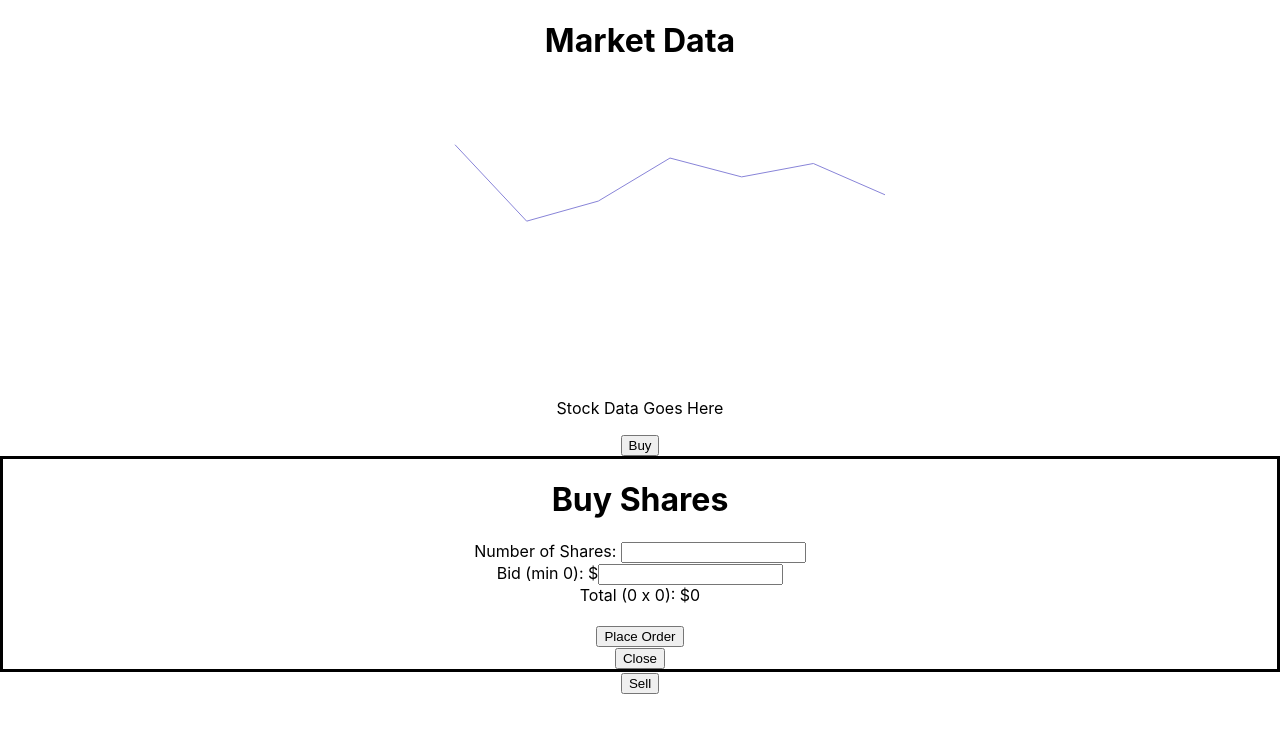
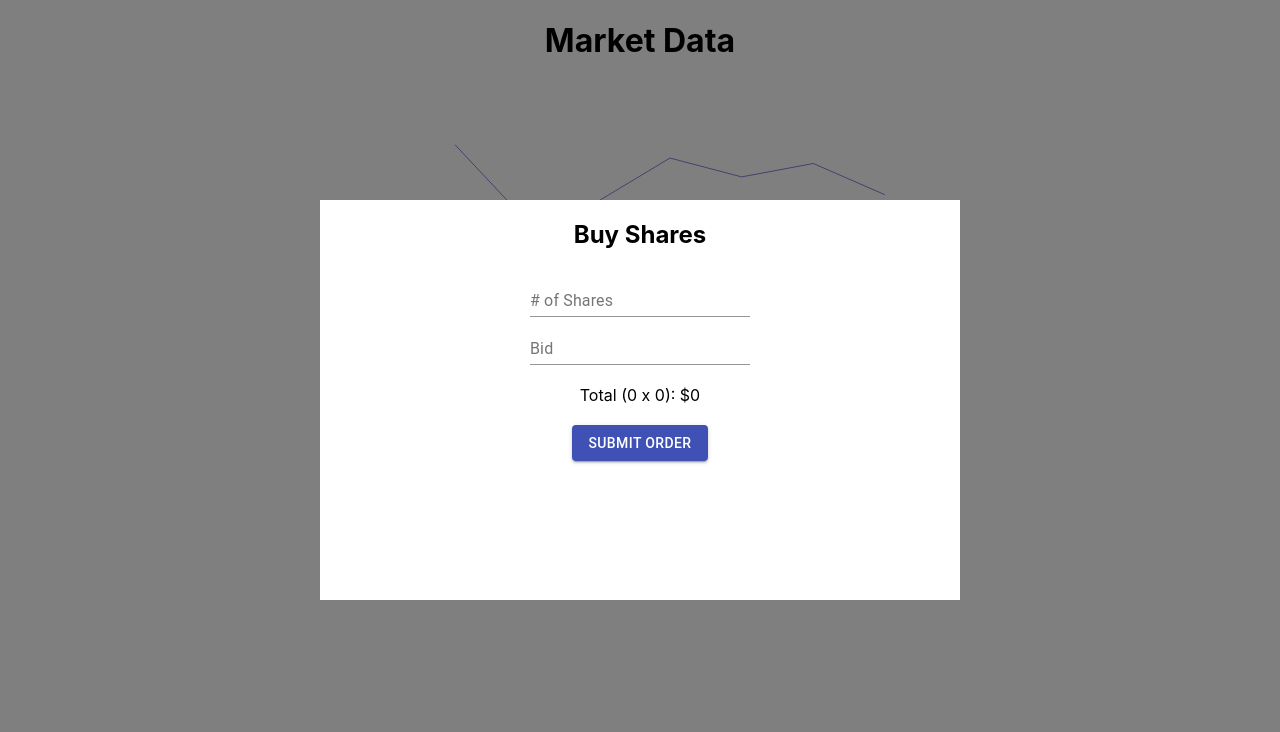
Before and after one commit to StockMarketSimulator-CSC-59867-03/SMSimulator_Website, a React (Create React App) app: page /marketdata in a window 1280 px wide. Both pictures are taken after a click on the button "Buy". Shown: the top 732 px of the page. Built offline with nearby package versions, Linux system fonts and the light colour scheme; no server answers; the database is empty.

Commit message:
added buy modal

```diff
--- /dev/null
+++ b/src/Components/BuyModal/BuyModal.scss
@@ -0,0 +1,7 @@
+.modal__background{
+
+    width: 50%;
+    height: 50%;
+    background-color: white;
+    outline:'none';
+}
--- /dev/null
+++ b/src/Components/BuyModal/BuyModal.tsx
@@ -0,0 +1,121 @@
+import React from 'react';
+
+import Button from "@material-ui/core/Button";
+import Modal from "@material-ui/core/Modal";
+import { render } from "@testing-library/react";
+import { makeStyles } from "@material-ui/core/styles";
+import "./BuyModal.scss";
+import "../../App.scss";
+import TextField from "@material-ui/core/TextField";
+import Backdrop from "@material-ui/core/Backdrop";
+import Fade from "@material-ui/core/Fade";
+import { RadioGroup, FormControlLabel, Radio, Grid } from "@material-ui/core";
+
+type BuyProps = {
+    show: boolean,
+    handleClose: any,
+};
+type BuyState = {
+    inputNumShares : number,
+    inputBid       : number,
+    minimumBid     : number
+};
+class BuyModal extends React.Component<BuyProps, BuyState>{
+    constructor(props : any){
+        super(props);
+        this.state = {
+            inputNumShares: 0,
+            inputBid:       0,
+            minimumBid:     0
+        }
+
+        this.handleChange = this.handleChange.bind(this);
+        this.handleSubmit = this.handleSubmit.bind(this);
+    }
+
+    handleChange(event : any) {
+        let value;
+        event.target.value <= 0 ? value = 0 : value = event.target.value;
+        this.setState({
+            ...this.state,
+            [event.target.name]: value,
+        })
+    }
+
+    handleSubmit(event : any) {
+        alert("Order submitted");
+        event.preventDefault();
+    }
+
+    // data = [{ name:"9:30 AM", price: 911.12},{ name:"9:35 AM", price: 899.36},{ name:"9:40 AM",price: 902.45},{ name: "9:45 AM", price: 909.07},{name:"9:45 AM", price: 906.17},{name:"9:50 AM", price: 908.23},{ name:"9:55 AM",price: 903.42}];
+
+
+    render() {
+        let var_total = this.state.inputNumShares * this.state.inputBid;
+        return (
+            <div>
+                <Modal
+                    aria-labelledby="simple-modal-title"
+                    aria-describedby="simple-modal-description"
+                    open={this.props.show}
+                    onClose={this.props.handleClose}
+                    style={{
+                        display: "flex",
+                        alignItems: "center",
+                        justifyContent: "center"
+                    }}
+                    closeAfterTransition
+                    BackdropComponent={Backdrop}
+                    BackdropProps={{
+                        timeout: 500
+                    }}>
+                    <Fade in={this.props.show}>
+                    <div className="modal__background " onClick={() => {}}>
+                        <Grid
+                            container
+                            direction="column"
+                            justify="center"
+                            alignItems="center">
+
+                            <h2>Buy Shares</h2>
+
+                            <TextField
+                            id="standard-basic"
+                            label="# of Shares"
+                            name="inputNumShares"
+                            onChange={this.handleChange}/>
+
+                            <TextField
+                            id="standard-basic"
+                            label="Bid"
+                            name="inputBid"
+                            onChange={this.handleChange}/>
+                            <br/>
+                            <label>Total ({this.state.inputNumShares} x {this.state.inputBid}): ${var_total}</label>
+                            <br/>
+                            <Button variant="contained" color="primary" onClick={this.handleSubmit}>
+                                Submit Order
+                            </Button>
+                        </Grid>
+                    </div>
+                    </Fade>
+                </Modal>
+                {/* <h1>Buy Shares</h1>
+                <div>
+                    <form onSubmit={this.handleSubmit}>
+                        <label>Number of Shares: <input type="number" name="inputNumShares" onChange={this.handleChange}></input></label>
+                        <br/>
+                        <label>Bid (min {this.state.minimumBid}): $<input type="number" step="0.01" name="inputBid" onChange={this.handleChange}></input></label>
+                        <br/>
+                        <label>Total ({this.state.inputNumShares} x {this.state.inputBid}): ${var_total}</label>
+                        <br />
+                        <br/>
+                        <input type="submit" value="Place Order"/>
+                    </form>
+                </div>
+                <button onClick={this.props.handleClose}>Close</button> */}
+            </div>
+        );
+    }
+}
+export default BuyModal;
--- a/src/Components/marketdata.tsx
+++ b/src/Components/marketdata.tsx
@@ -4,6 +4,7 @@ import Sell from './sell';
 import firebase from 'firebase';
 import { stringify } from 'querystring';
 import StockGraph from './stockGraph';
+import BuyModal from './BuyModal/BuyModal';
 
 type MDProps = {};
 type MDState = {
@@ -74,7 +75,7 @@ class MarketData extends React.Component<MDProps, MDState> {
                 <div><StockGraph width={500} height={300} data={this.data} /></div>
                 <p>Stock Data Goes Here</p>
                 <button onClick={this.showBuyModal}>Buy</button>
-                <Buy show={this.state.showBuyModal} handleClose={this.hideBuyModal}/>
+                <BuyModal show={this.state.showBuyModal} handleClose={this.hideBuyModal}/>
                 <button onClick={this.showSellModal}>Sell</button>
                 <Sell show={this.state.showSellModal} handleClose={this.hideSellModal}/>
             </div>
--- a/src/Components/sessioninitiation.tsx
+++ b/src/Components/sessioninitiation.tsx
@@ -6,7 +6,6 @@ type SIProps = {
 export type SIState = {
     inputStartingBalance: number,
     inputNumBots:         number,
-    inputStockYear:       number,
 };
 class SIForm extends React.Component<SIProps, SIState> {
     constructor(props : any) {
@@ -14,7 +13,6 @@ class SIForm extends React.Component<SIProps, SIState> {
         this.state = {
             inputStartingBalance: 0,
             inputNumBots:         0,
-            inputStockYear:       0,
         }
 
         this.handleChange = this.handleChange.bind(this);
@@ -41,9 +39,6 @@ class SIForm extends React.Component<SIProps, SIState> {
                 <label>Starting Balance <input type="number" name="inputStartingBalance" onChange={this.handleChange}/></label>
                 <br/>
                 <label>Number of Bots <input type="number" name="inputNumBots" onChange={this.handleChange}/></label>
-                <br/>
-                <label>Stock Year <input type="number" name="inputStockYear" onChange={this.handleChange}/></label>
-                <br/>
                 <br/>
                 <input type="submit" value="Create"/>
             </form>
```
